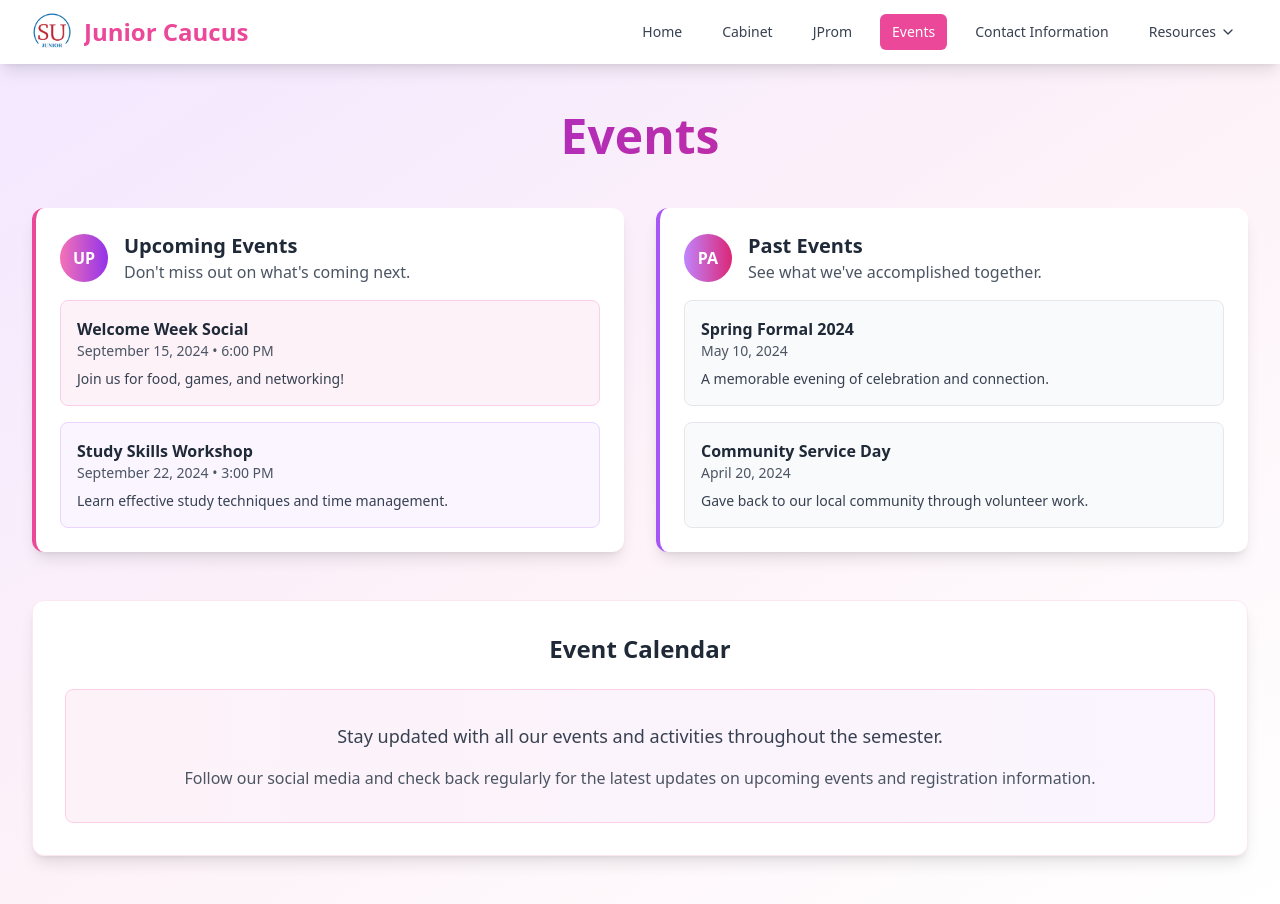
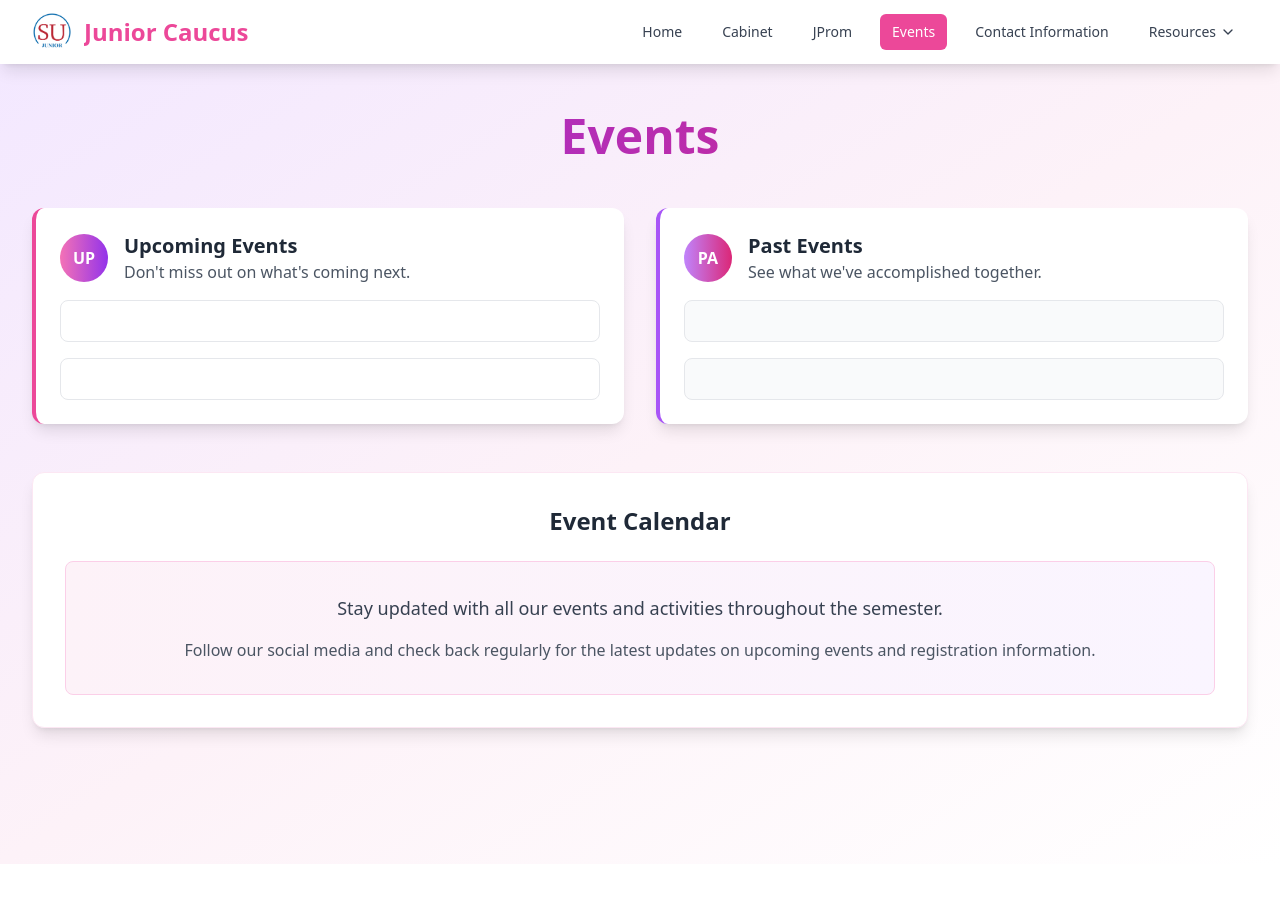
Before and after one commit to alex-wanger/junior_caucus, a React (Vite) app: page / in a window 1280 px wide. Both pictures are taken after a click on the button "Events". After the commit the page ends 864 px from the top, so only its background shows below. Built offline with nearby package versions, Linux system fonts and the light colour scheme; the HTML template or start-up script is replaced by a standard one.

Commit message:
remove more filler text

```diff
--- a/src/pages/EventsPage.jsx
+++ b/src/pages/EventsPage.jsx
@@ -2,35 +2,9 @@
 import React from "react";
 
 const EventsPage = () => {
-  const upcomingEvents = [
-    {
-      title: "Welcome Week Social",
-      date: "September 15, 2024 • 6:00 PM",
-      description: "Join us for food, games, and networking!",
-      bgColor: "bg-pink-50",
-      borderColor: "border-pink-200",
-    },
-    {
-      title: "Study Skills Workshop",
-      date: "September 22, 2024 • 3:00 PM",
-      description: "Learn effective study techniques and time management.",
-      bgColor: "bg-purple-50",
-      borderColor: "border-purple-200",
-    },
-  ];
+  const upcomingEvents = [{}, {}];
 
-  const pastEvents = [
-    {
-      title: "Spring Formal 2024",
-      date: "May 10, 2024",
-      description: "A memorable evening of celebration and connection.",
-    },
-    {
-      title: "Community Service Day",
-      date: "April 20, 2024",
-      description: "Gave back to our local community through volunteer work.",
-    },
-  ];
+  const pastEvents = [{}, {}];
 
   return (
     <div className="min-h-screen bg-gradient-to-br from-purple-100 via-pink-50 to-white py-12">
```
